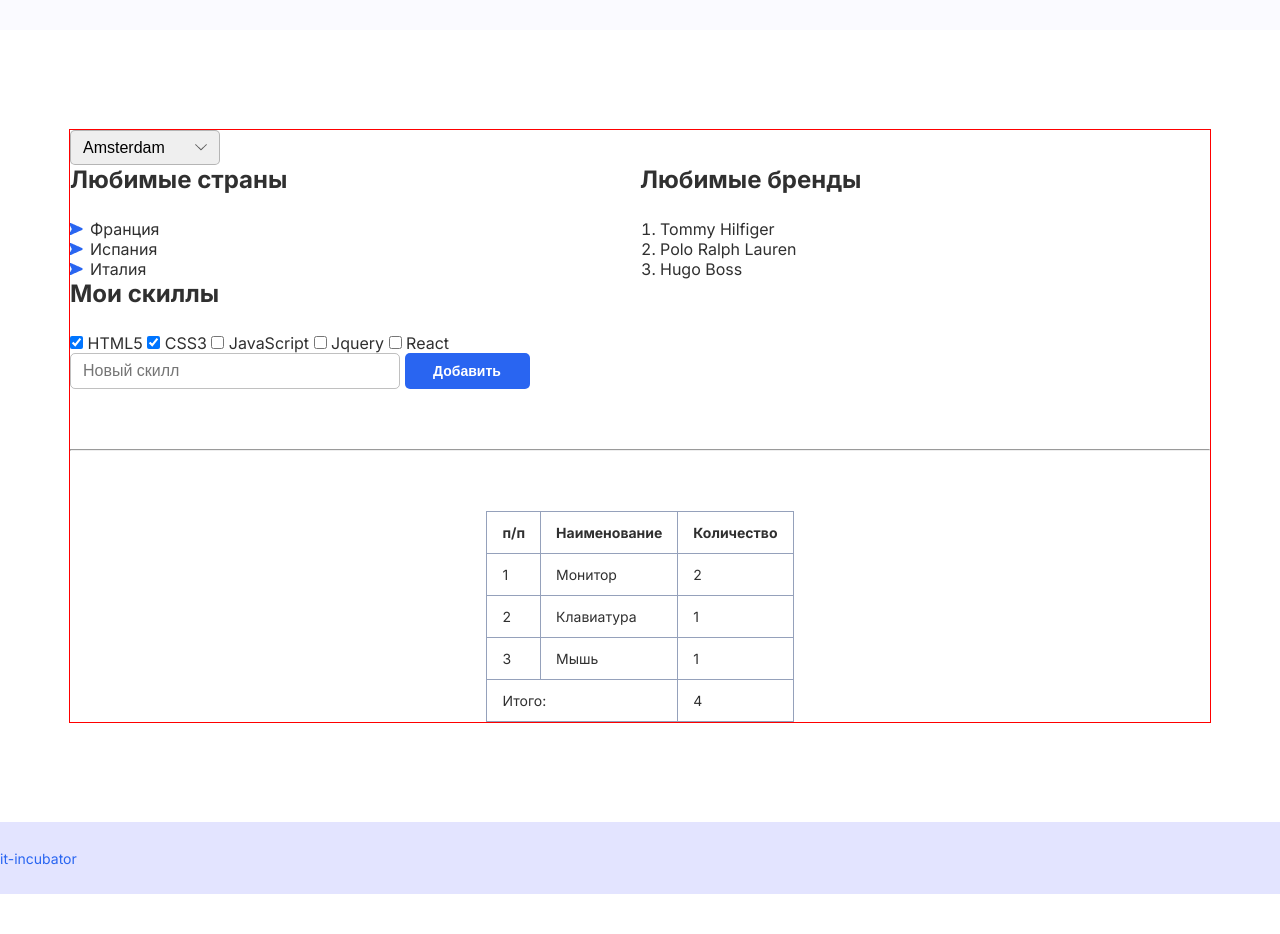
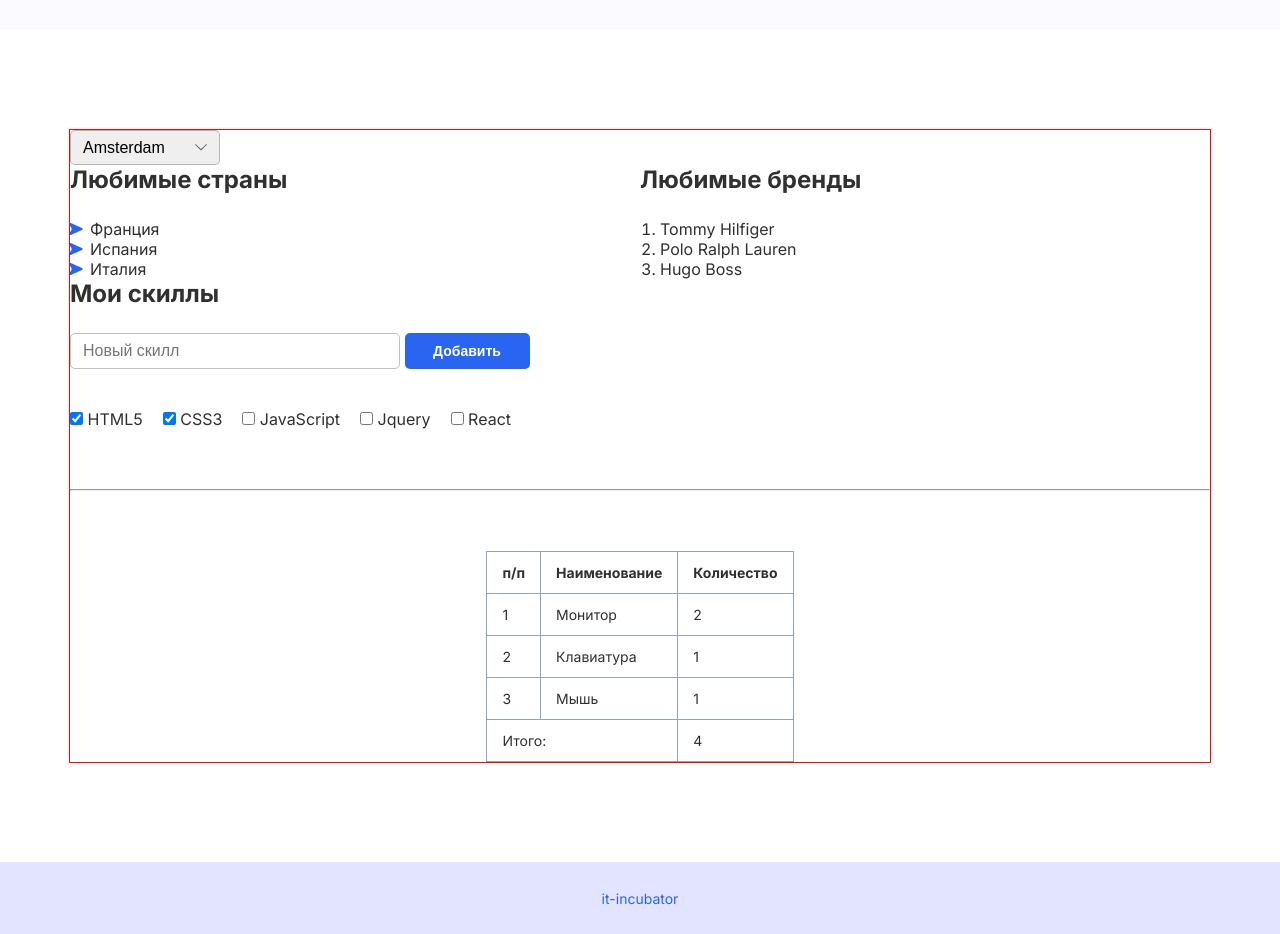
Before and after one commit to Alexandrrder/project1, a plain HTML site: page index.html in a window 1280 px wide. Shown: the part 840-1774 px from the top of the page. Before the commit the page ends 1734 px from the top, so only its background shows below. Drawn offline with Linux system fonts and the light colour scheme.

Commit message:
flex-commit1

```diff
--- a/style.css
+++ b/style.css
@@ -32,6 +32,7 @@ header span {
     background-color: #fafaff;
     padding: 60px 0;
     min-height: 100vh;
+    align-items: center;
 
     /* 📍 Свойства flexbox для размещения container-a вертикально по центру */
 }
@@ -70,6 +71,7 @@ header span {
 }
 
 .about-section .wrapper {
+    gap: 60px;
     /* 📍 Свойствa flexbox для отступов между элементами select, .info-wrapper и .skills-wrapper  */
 }
 
@@ -114,6 +116,7 @@ select:hover,
 
 .frameworks-list,
 .books-list {
+    gap: 16px;
     /* 📍 Свойства flexbox для отступов между элементами в списках */
 }
 
@@ -125,10 +128,14 @@ select:hover,
 }
 
 .skills-block {
+    display: flex;
+    flex-direction: column-reverse;
     /* 📍 Свойства flexbox для расположения формы над элементами с классом .label */
 }
 
 .skills {
+    display: flex;
+    gap: 20px;
     /* 📍 Свойства flexbox для расположения элементов с классом .label */
 }
 
@@ -193,6 +200,7 @@ th, td {
 footer {
     background-color: rgba(163, 167, 255, 0.3);
     padding: 26px 0;
+    text-align: center;
     /* 📍 Свойство для расположения ссылки горизонтально по центру */
 }
 
```
